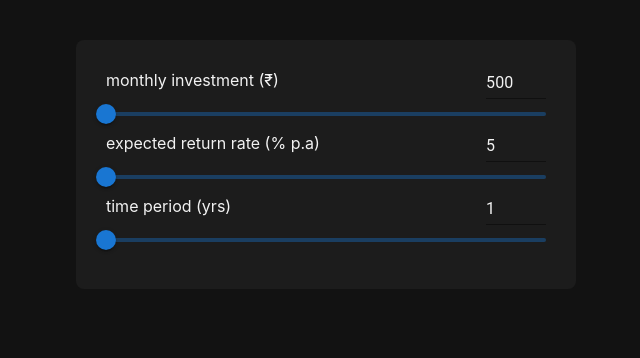
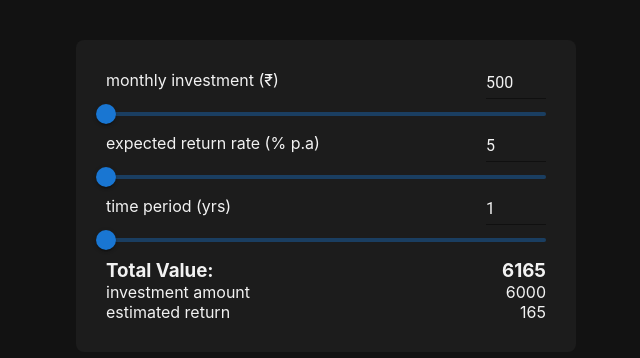
Before and after one commit to Jeet-baldha/Stack-Wealth, a React (Create React App) app: page / in a window 1280 px wide. Shown: the top 358 px of the page, without its empty margins (314-954 px from the left). Built offline with nearby package versions, Linux system fonts and the light colour scheme.

Commit message:
apply sip calculation formula

```diff
--- a/src/components/SipCalculator/Calculator.jsx
+++ b/src/components/SipCalculator/Calculator.jsx
@@ -1,37 +1,56 @@
-import React, { useState } from "react";
+import React, { useState, useEffect } from "react";
 import Slider from '@mui/material/Slider';
 import MuiInput from '@mui/material/Input';
-export default function Calculator(){
+export default function Calculator() {
 
-    const [investmentValue,setInvestmentValue] = useState(500);
-    function investmentValueChange(event,value){
-        setInvestmentValue(value);
+    const [totalValue, setTotalValue] = useState(0);
+    const [interstRate, setInterstrate] = useState(5);
+    const [timePerod, settimePerod] = useState(1);
+    const [totalInvestment, setTotalInvestment] = useState(0)
+    const [investmentValue, setInvestmentValue] = useState(500);
+    const [estimatedReturn, setEstimatedReturn] = useState(0);
 
+    useEffect(() => {
+        calculateInvestment();
+    }, [investmentValue, interstRate, timePerod]);
+
+    function calculateInvestment() {
+        const monthlyInterestRate = (interstRate / 100) / 12; // Convert annual rate to monthly
+        const totalCompoundingPeriods = timePerod * 12;
+        const futureValue = investmentValue * ((Math.pow(1 + monthlyInterestRate, totalCompoundingPeriods) - 1) / monthlyInterestRate) * (1 + monthlyInterestRate);
+        setTotalValue(Math.floor(futureValue));
+        setTotalInvestment(investmentValue * timePerod * 12);
+        setEstimatedReturn(Math.floor(futureValue - (investmentValue * timePerod * 12)));
+    }
+    function investmentValueChange(event, value) {
+        const updatedInvestmentValue = Number(value);
+        setInvestmentValue(updatedInvestmentValue);
+        calculateInvestment();
     }
 
-    const [interstRate,setInterstrate] = useState(5);
-    function interstRateChange(event,value){
-        setInterstrate(value);
-
+    function interstRateChange(event, value) {
+        setInterstrate(Number(value));
+        calculateInvestment();
     }
-    const [timePerod,settimePerod] = useState(1);
-    function timePerodChange(event,value){
-        settimePerod(value);
-
+    function timePerodChange(event, value) {
+        settimePerod(Number(value));
+        calculateInvestment();
     }
 
+
     function handleInputInvestValue(event) {
-        setInvestmentValue(event.target.value === '' ? 500 : Number(event.target.value));
+        setInvestmentValue(event.target.value === '' ? 0 : Number(event.target.value));
+        calculateInvestment();
     };
+
     function handleInputInterstRate(event) {
         setInterstrate(event.target.value === '' ? 0 : Number(event.target.value));
+        calculateInvestment();
     };
     function handleInputTimePerod(event) {
-        settimePerod(event.target.value === '' ? 0: Number(event.target.value));
+        settimePerod(event.target.value === '' ? 0 : Number(event.target.value));
+        calculateInvestment();
     };
-
-
-
 
 
     return (
@@ -39,14 +58,13 @@ export default function Calculator(){
             <div className="investment">
                 <span>monthly investment (₹)</span>
                 <MuiInput
-                    style={{color: '#f2f2f2'}}
+                    style={{ color: '#f2f2f2' }}
                     className="calcInput"
                     value={investmentValue}
                     size="small"
                     onChange={handleInputInvestValue}
-                 />
+                />
                 <Slider
-
                     aria-label="custom thumb label"
                     valueLabelDisplay="auto"
                     onChange={investmentValueChange}
@@ -59,13 +77,13 @@ export default function Calculator(){
             <div className="interstRate">
                 <span>expected return rate (% p.a)</span>
                 <MuiInput
-                    style={{color: '#f2f2f2'}}
+                    style={{ color: '#f2f2f2' }}
                     className="calcInput"
                     value={interstRate}
                     size="small"
 
                     onChange={handleInputInterstRate}
-                 />
+                />
                 <Slider
                     aria-labelledby="input-slider"
                     valueLabelDisplay="auto"
@@ -77,14 +95,14 @@ export default function Calculator(){
             </div>
 
             <div className="timePerod">
-            <span>time period (yrs)</span>
-            <MuiInput
-                    style={{color: '#f2f2f2'}}
+                <span>time period (yrs)</span>
+                <MuiInput
+                    style={{ color: '#f2f2f2' }}
                     className="calcInput"
                     value={timePerod}
                     size="small"
                     onChange={handleInputTimePerod}
-                 />
+                />
                 <Slider
                     aria-labelledby="input-slider"
                     valueLabelDisplay="auto"
@@ -94,6 +112,22 @@ export default function Calculator(){
                     max={30} />
             </div>
 
+
+            <div>
+                <div>
+                    <h3 style={{display:"inline-block"}}>Total Value:</h3>
+                    <h3 style={{float:"right",display:"inline-block"}}>{totalValue}</h3>
+                </div>
+                <div>
+                    <span>investment amount</span>
+                    <span style={{float:"right"}}>{totalInvestment}</span>
+                </div>
+                <div>
+                    <span>estimated return</span>
+                    <span style={{float:"right"}}>{estimatedReturn}</span>
+                </div>
+            </div>
+
         </div>
     );
 }
```
